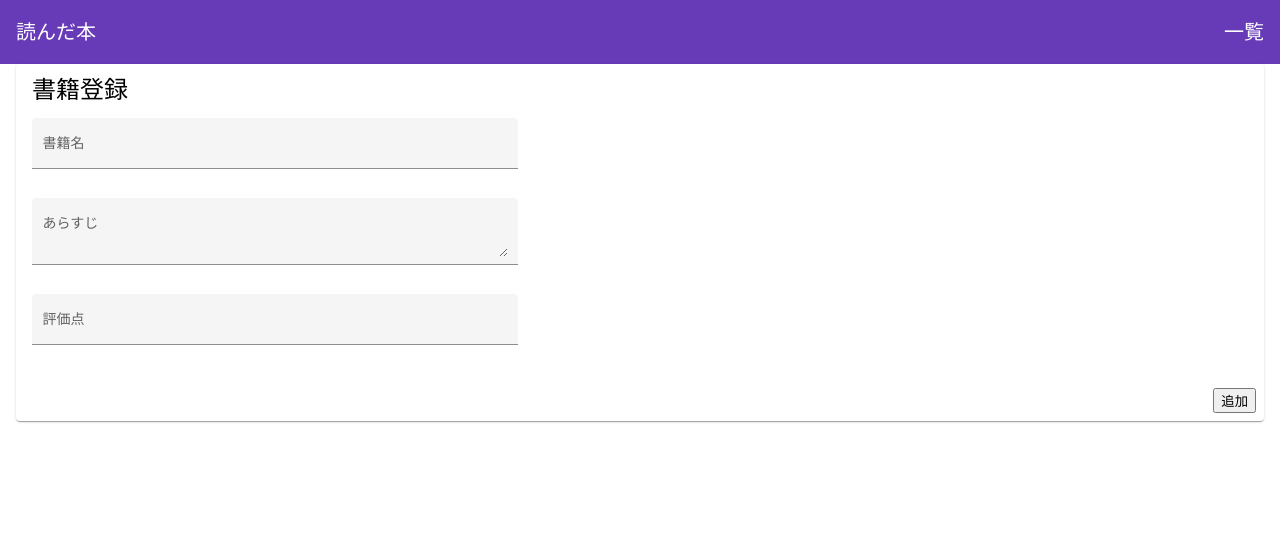
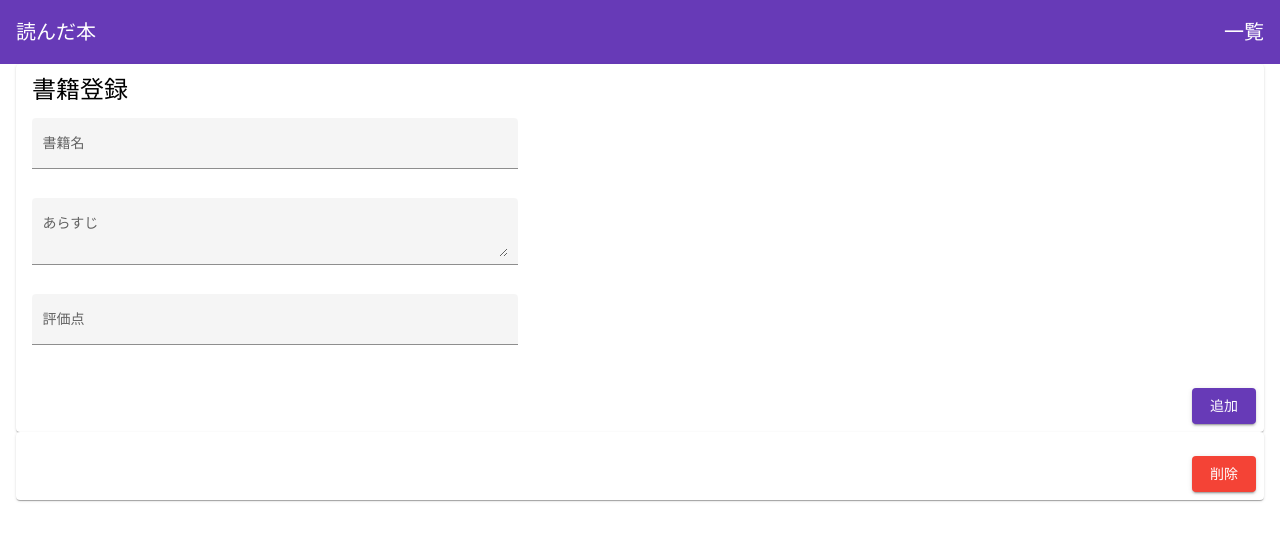
Before and after one commit to x1jy0/intern-book-app, an Angular app in the folder intern-book-app/: page / in a window 1280 px wide. Shown: the top 540 px of the page. Built offline with nearby package versions, Linux system fonts and the light colour scheme.

Commit message:
AngularMaterialのbuttonを追加,mat-card内のbuttonを修正

```diff
--- a/intern-book-app/src/app/app.module.ts
+++ b/intern-book-app/src/app/app.module.ts
@@ -13,6 +13,7 @@
 import { MatSelectModule } from '@angular/material/select'
 import { MatCardModule } from '@angular/material/card'
 import { MatInputModule } from '@angular/material/input';
+import { MatButtonModule } from '@angular/material/button'
 import { ListComponent } from './pages/list/list.component'
 
 @NgModule({
@@ -30,7 +31,8 @@
     MatFormFieldModule,
     MatSelectModule,
     MatCardModule,
-    MatInputModule
+    MatInputModule,
+    MatButtonModule
   ],
   providers: [],
   bootstrap: [AppComponent]
--- a/intern-book-app/src/app/pages/list/list.component.html
+++ b/intern-book-app/src/app/pages/list/list.component.html
@@ -29,6 +29,12 @@
   </mat-card-content>
 
   <mat-card-actions align="end">
-    <button mat-button>追加</button>
+    <button mat-raised-button color="primary">追加</button>
   </mat-card-actions>
 </mat-card>
+
+<mat-card class="form-card">
+  <mat-card-actions align="end">
+    <button mat-raised-button color="warn">削除</button>
+  </mat-card-actions>
+</mat-card>
```
